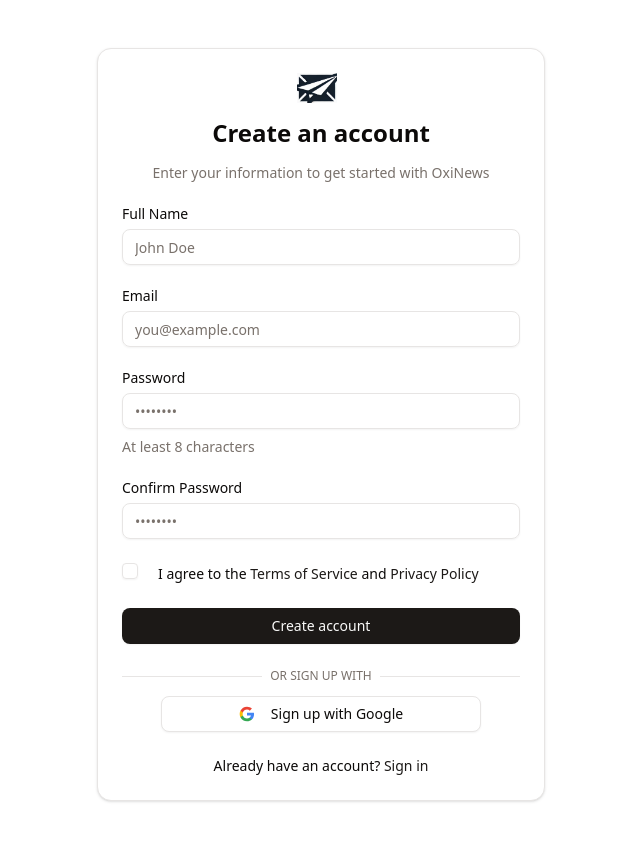
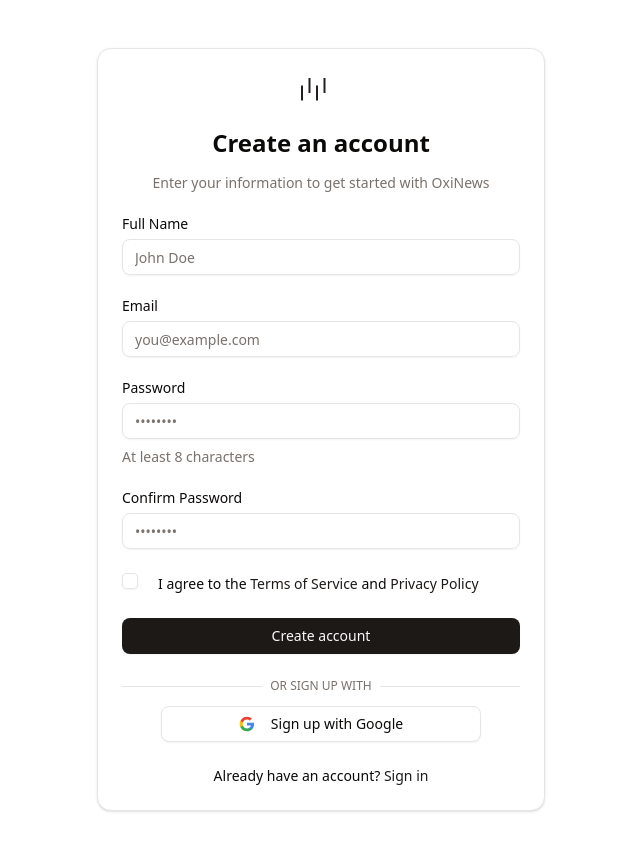
Before and after one commit to 10gyal/oxinews_v2, a Next.js app: page /signup in a window 1280 px wide. Shown: the top 850 px of the page, without its empty margins (319-959 px from the left). Built offline with nearby package versions, Linux system fonts and the light colour scheme.

Commit message:
logo add

```diff
--- a/src/app/layout.tsx
+++ b/src/app/layout.tsx
@@ -17,10 +17,7 @@ const geistMono = Geist_Mono({
 export const metadata: Metadata = {
   title: "OxiNews - Say Goodbye to Task Overload",
   description: "Prioritize, automate, and stay ahead—AI simplifies your tasks so you can focus on what matters most.",
-  icons: {
-    icon: '/oxinews_logo.png',
-    apple: '/oxinews_logo.png',
-  },
+  // We'll handle icons with a media query in the head
 };
 
 export default function RootLayout({
@@ -30,6 +27,29 @@ export default function RootLayout({
 }>) {
   return (
     <html lang="en" suppressHydrationWarning>
+      <head>
+        {/* Dynamic favicon based on color scheme */}
+        <link
+          rel="icon"
+          href="/oxinews_logo_light.svg"
+          media="(prefers-color-scheme: light)"
+        />
+        <link
+          rel="icon"
+          href="/oxinews_logo_dark.svg"
+          media="(prefers-color-scheme: dark)"
+        />
+        <link
+          rel="apple-touch-icon"
+          href="/oxinews_logo_light.svg"
+          media="(prefers-color-scheme: light)"
+        />
+        <link
+          rel="apple-touch-icon"
+          href="/oxinews_logo_dark.svg"
+          media="(prefers-color-scheme: dark)"
+        />
+      </head>
       <body
         className={`${geistSans.variable} ${geistMono.variable} antialiased`}
       >
--- a/src/components/auth/AuthCard.tsx
+++ b/src/components/auth/AuthCard.tsx
@@ -1,5 +1,5 @@
 import Link from "next/link";
-import Image from "next/image";
+import { ThemeLogo } from "@/components/layout/ThemeLogo";
 import { Card, CardContent, CardDescription, CardFooter, CardHeader, CardTitle } from "@/components/ui/card";
 import { cn } from "@/lib/utils";
 
@@ -24,13 +24,7 @@ export function AuthCard({
         <CardHeader className="space-y-2 text-center">
           <div className="flex justify-center mb-2">
             <Link href="/" className="flex items-center">
-              <Image
-                src="/oxinews_logo.png"
-                alt="OxiNews Logo"
-                width={40}
-                height={40}
-                className="mr-2"
-              />
+              <ThemeLogo width={40} height={40} className="mr-2" />
             </Link>
           </div>
           <CardTitle className="text-2xl font-bold">{title}</CardTitle>
--- a/src/components/dashboard/DashboardLayout.tsx
+++ b/src/components/dashboard/DashboardLayout.tsx
@@ -1,12 +1,12 @@
 "use client";
 
 import { useState } from "react";
-import Image from "next/image";
 import Link from "next/link";
 import { usePathname } from "next/navigation";
 import { useRouter } from "next/navigation";
 import { signOut } from "@/lib/supabase";
 import { ThemeToggle } from "@/components/layout/ThemeToggle";
+import { ThemeLogo } from "@/components/layout/ThemeLogo";
 import { Button } from "@/components/ui/button";
 import {
   LayoutDashboard,
@@ -81,12 +81,7 @@ export function DashboardLayout({ children }: DashboardLayoutProps) {
             {/* Logo */}
             <div className="flex items-center justify-center border-b w-full py-4">
               <div className="flex h-8 w-8 items-center justify-center rounded-md bg-primary">
-                <Image
-                  src="/oxinews_logo.png"
-                  alt="OxiNews Logo"
-                  width={24}
-                  height={24}
-                />
+                <ThemeLogo width={24} height={24} />
               </div>
             </div>
 
--- a/src/components/layout/Footer.tsx
+++ b/src/components/layout/Footer.tsx
@@ -1,5 +1,5 @@
 import Link from "next/link";
-import Image from "next/image";
+import { ThemeLogo } from "./ThemeLogo";
 
 export function Footer() {
   return (
@@ -8,13 +8,7 @@ export function Footer() {
         <div className="grid grid-cols-1 md:grid-cols-4 gap-8">
           <div>
             <div className="flex items-center mb-4">
-              <Image
-                src="/oxinews_logo.png"
-                alt="OxiNews Logo"
-                width={24}
-                height={24}
-                className="mr-2"
-              />
+              <ThemeLogo width={24} height={24} className="mr-2" />
               <h3 className="font-bold text-lg">OxiNews</h3>
             </div>
             <p className="text-muted-foreground">
--- a/src/components/layout/Header.tsx
+++ b/src/components/layout/Header.tsx
@@ -2,9 +2,9 @@
 
 import { useState } from "react";
 import Link from "next/link";
-import Image from "next/image";
 import { Button } from "@/components/ui/button";
 import { ThemeToggle } from "./ThemeToggle";
+import { ThemeLogo } from "./ThemeLogo";
 import { Sheet, SheetContent, SheetHeader, SheetTitle, SheetTrigger } from "@/components/ui/sheet";
 
 export function Header() {
@@ -15,13 +15,7 @@ export function Header() {
       {/* Logo */}
       <div className="flex items-center">
         <Link href="/" className="flex items-center">
-          <Image
-            src="/oxinews_logo.png"
-            alt="OxiNews Logo"
-            width={32}
-            height={32}
-            className="mr-2"
-          />
+          <ThemeLogo width={32} height={32} className="mr-2" />
           <span className="text-xl font-bold">OxiNews</span>
         </Link>
       </div>
--- /dev/null
+++ b/src/components/layout/ThemeLogo.tsx
@@ -0,0 +1,39 @@
+"use client";
+
+import Image from "next/image";
+import { useTheme } from "@/components/providers/ThemeProvider";
+
+interface ThemeLogoProps {
+  width?: number;
+  height?: number;
+  className?: string;
+}
+
+export function ThemeLogo({ width = 32, height = 32, className = "" }: ThemeLogoProps) {
+  const { theme } = useTheme();
+
+  // Handle system theme by checking if we're in the browser
+  const isDarkTheme = () => {
+    if (theme === "system") {
+      if (typeof window !== "undefined") {
+        return window.matchMedia("(prefers-color-scheme: dark)").matches;
+      }
+      return false; // Default to light theme on server
+    }
+    return theme === "dark";
+  };
+
+  const logoSrc = isDarkTheme()
+    ? "/oxinews_logo_dark.svg"
+    : "/oxinews_logo_light.svg";
+
+  return (
+    <Image
+      src={logoSrc}
+      alt="OxiNews Logo"
+      width={width}
+      height={height}
+      className={className}
+    />
+  );
+}
```
Also changed, not shown: public/oxinews_logo_dark.svg (added), public/oxinews_logo_light.svg (added).
